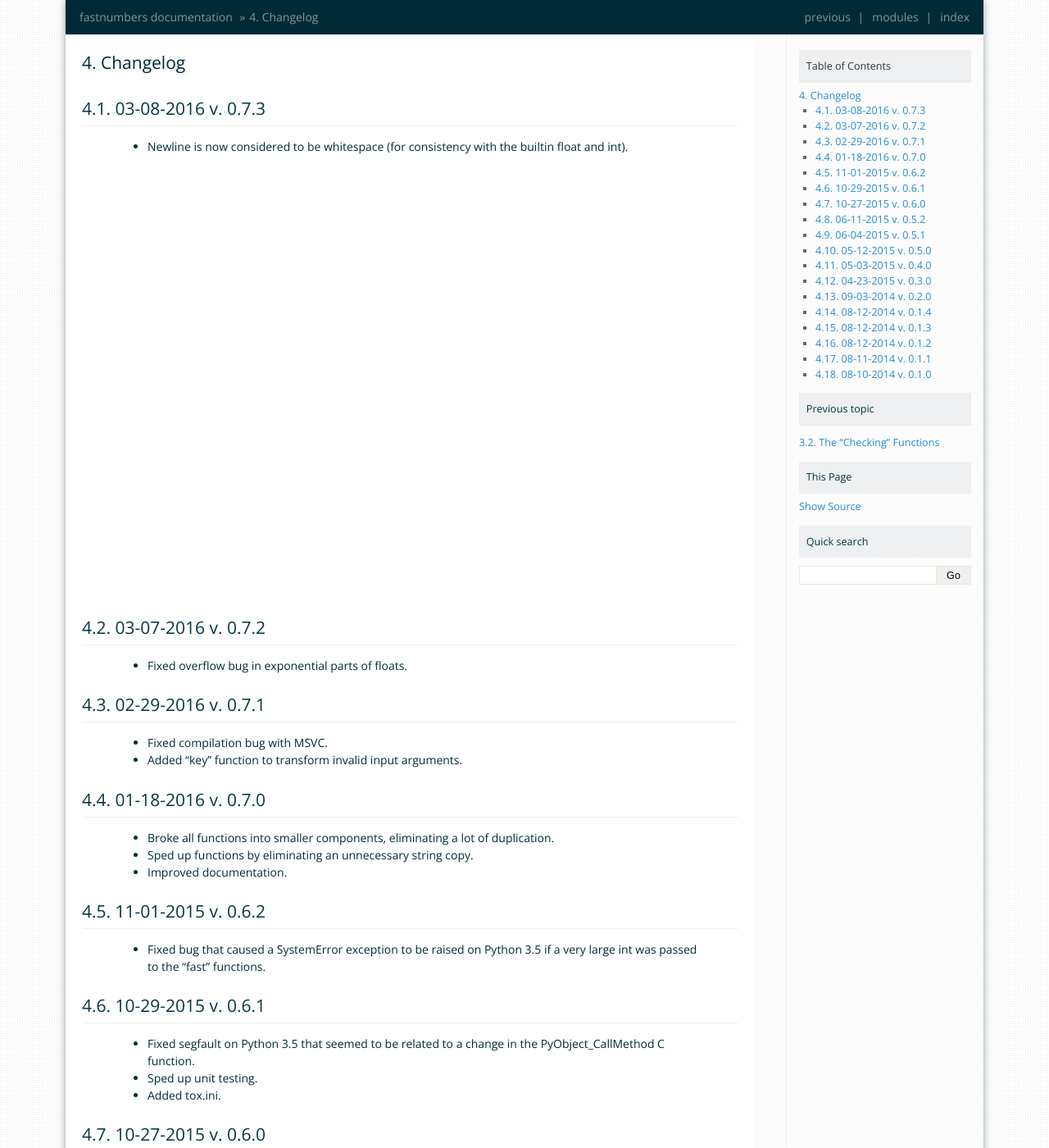
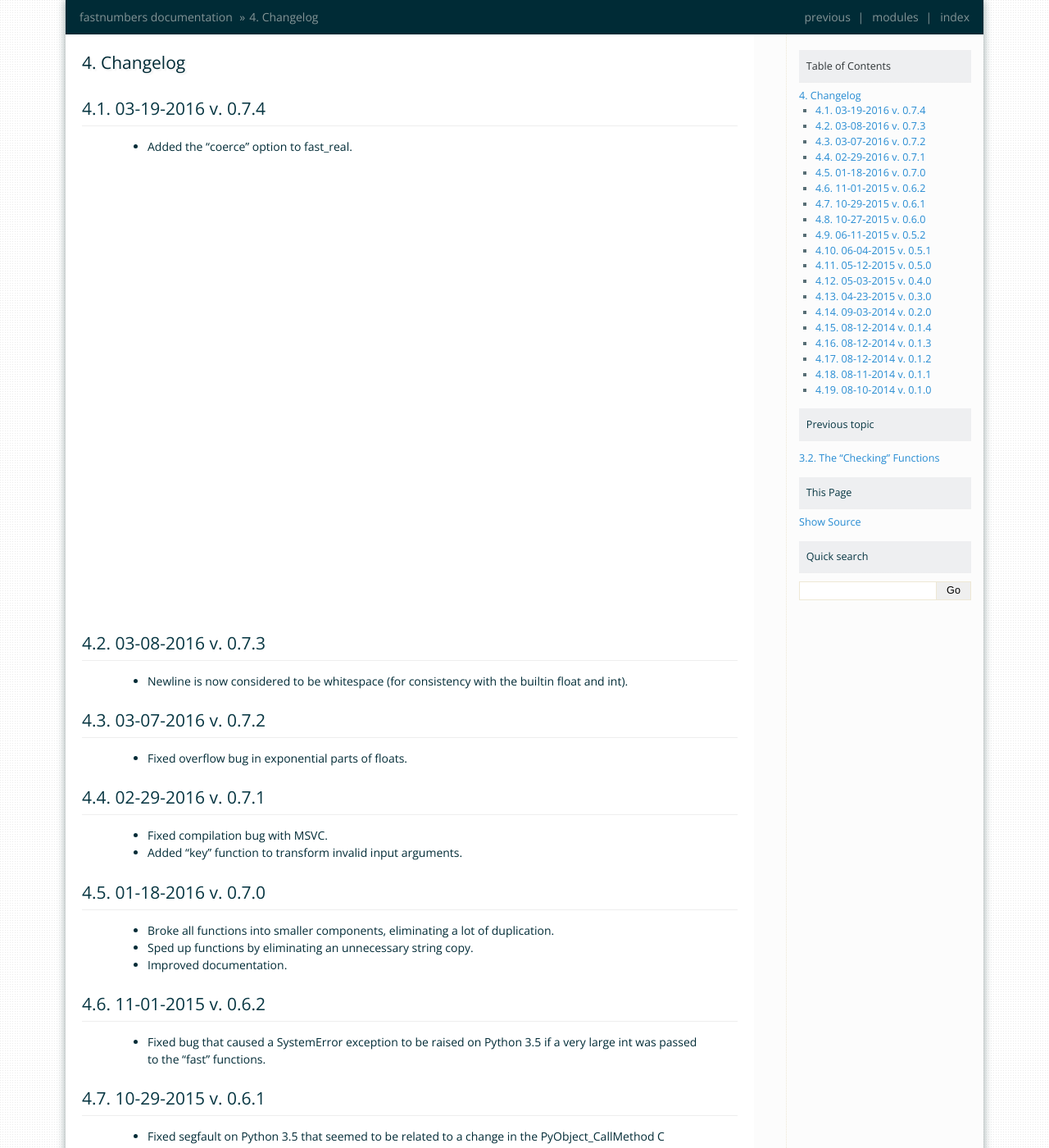
Before and after one commit to SethMMorton/fastnumbers, a Sphinx documentation site: the page built from docs/source/changelog.rst, in a window 1280 px wide and 1400 px high. Shown: the whole window at 82% size. Built offline with Sphinx 7.4.7, drawn with Linux system fonts in a browser that asks for light colours; some of the changed text lies outside the part shown.

Commit message:
Bumped version and updated change log.

```diff
--- a/docs/source/changelog.rst
+++ b/docs/source/changelog.rst
@@ -2,6 +2,11 @@
 
 Changelog
 ---------
+
+03-19-2016 v. 0.7.4
+'''''''''''''''''''
+
+    - Added the "coerce" option to fast_real.
 
 03-08-2016 v. 0.7.3
 '''''''''''''''''''
```
Also changed, not shown: README.rst (+5 -6 lines), 1 other file.
